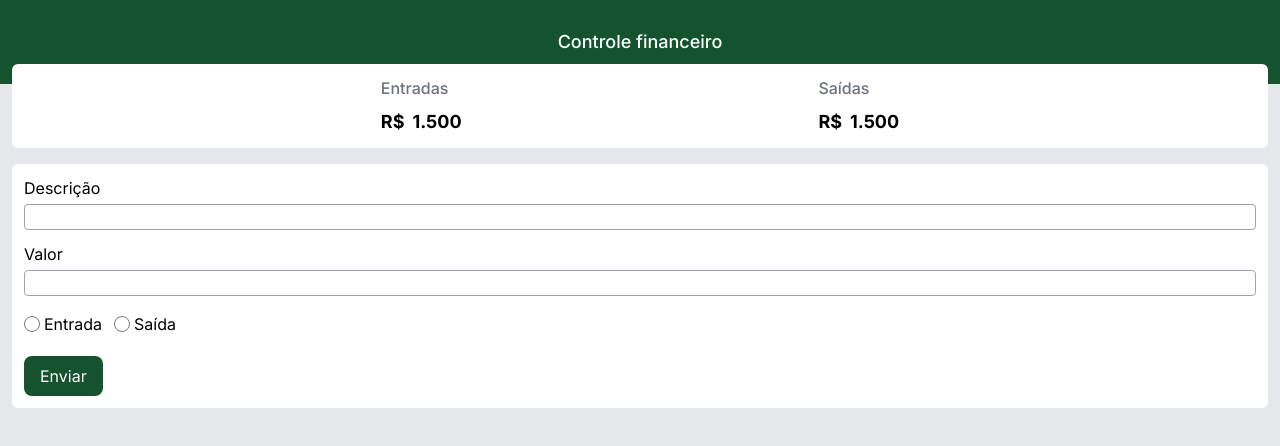
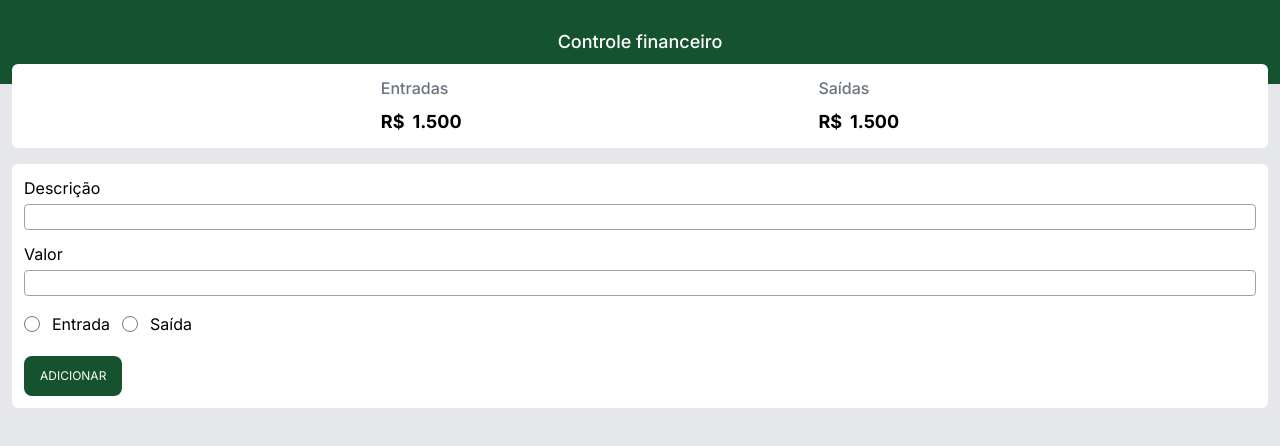
Before and after one commit to Alice-Lira/controle-financeiro, a Next.js app: page / in a window 1280 px wide. Shown: the top 446 px of the page. Built offline with nearby package versions, Linux system fonts and the light colour scheme.

Commit message:
alerado nome do botao

```diff
--- a/src/app/page.js
+++ b/src/app/page.js
@@ -13,21 +13,16 @@ export default function Home() {
             <label className="text-base mb-1 mt-3">Valor</label>
             <input className="border-gray-400 border rounded focus:outline-none focus:ring-1 focus:ring-black" type="number"></input>
           </div>
-          <div className="flex gap-3">
 
-            <div className="items-center flex gap-1 pt-4">
+          <div className="flex gap-3 pt-4 items-center">
             <input type="radio" name="entrada" value="entrada" className="h-4 w-4"></input>
             <label className="text-base ">Entrada</label>
-            </div>
-
-            <div className="items-center flex gap-1 pt-4">
             <input type="radio" name="saida" value="saida" className="h-4 w-4"></input>
             <label className="text-base ">Saída</label>
           </div>
-          </div>
 
           <div className="pt-5">
-              <button className="bg-green-900 text-white px-4 py-2 rounded-lg ">Enviar</button>
+            <button className="bg-green-900 text-white px-4 py-3 rounded-lg uppercase text-xs">Adicionar</button>
           </div>
         </div>
       </form>
```
Lines whose indentation alone changed are shown as unchanged.
